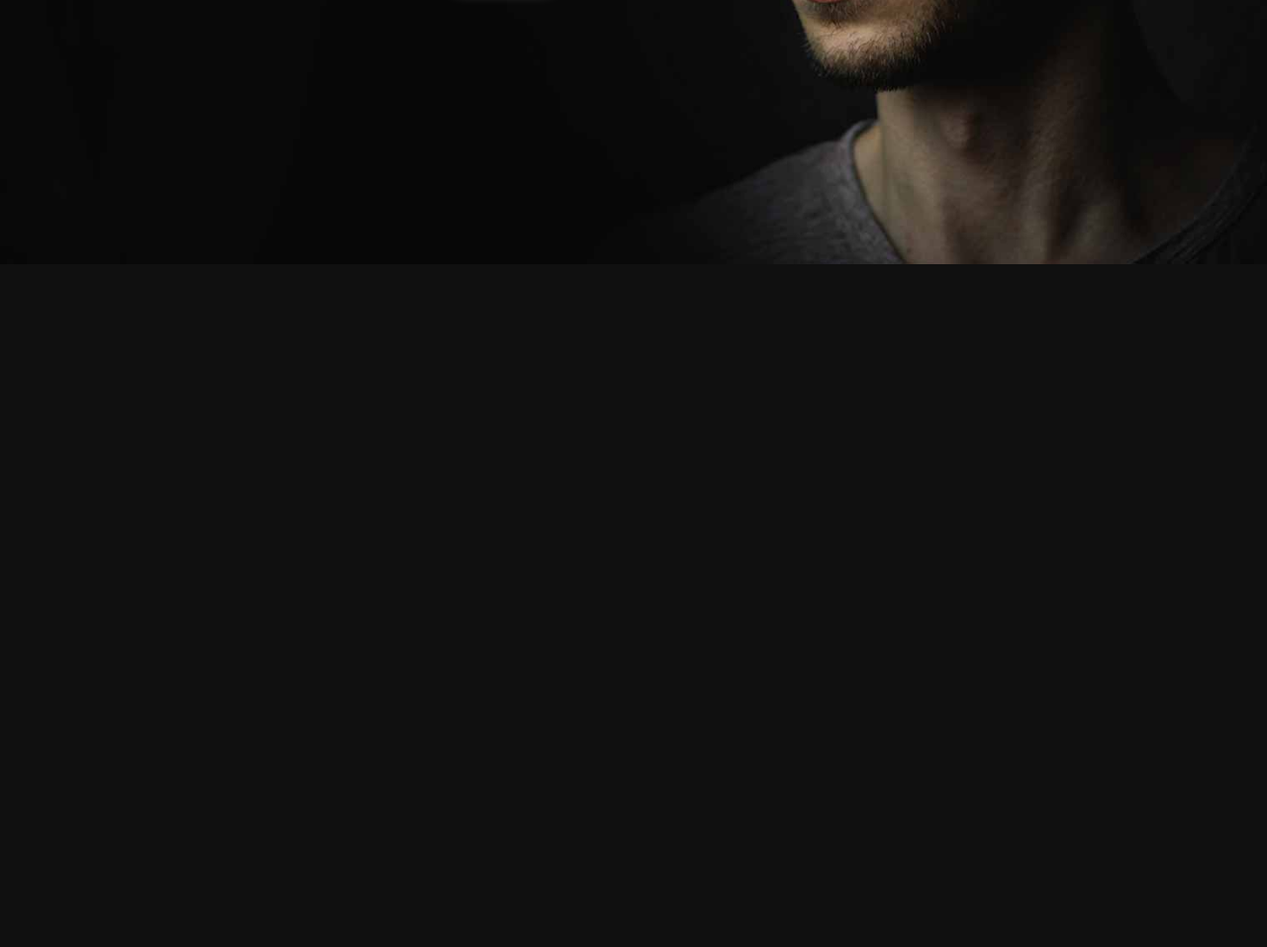
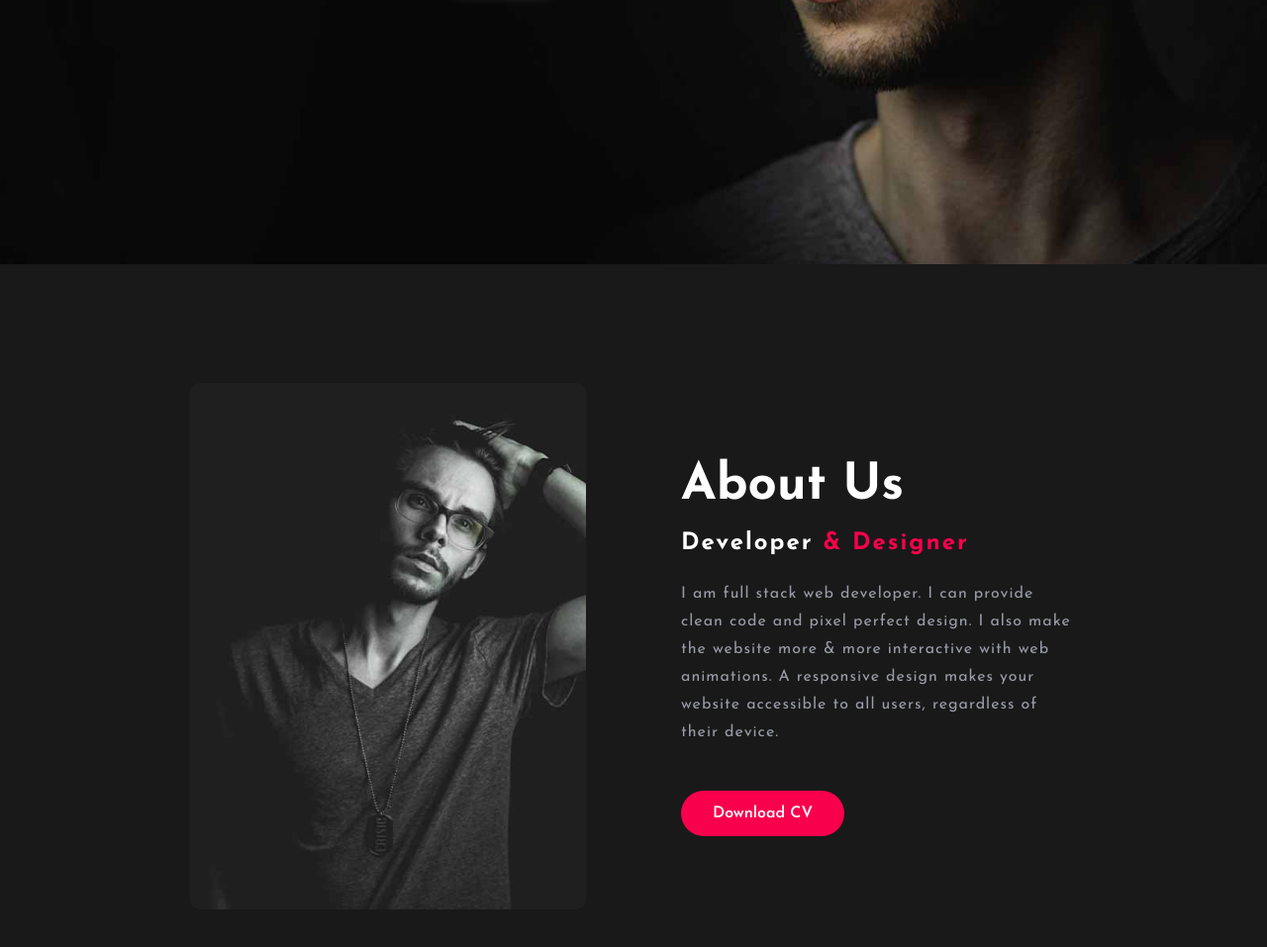
Before and after one commit to mehedihasan-ofc/mehedi-portfolio, a plain HTML site: page index.html in a window 1280 px wide. Shown: the part 533-1490 px from the top of the page at 99% size. Before the commit the page ends 800 px from the top, so only its background shows below. Drawn offline with nearby package versions, Linux system fonts and the light colour scheme.

Commit message:
about section done

```diff
--- a/index.html
+++ b/index.html
@@ -35,7 +35,6 @@
 
 
     <!-- STAR HOME SECTION -->
-
     <section class="home" id="home">
         <div class="home-text">
             <h4>Hello! my name is</h4>
@@ -50,8 +49,23 @@
             </div>
         </div>
     </section>
+    <!-- END HOME SECTION -->
 
-    <!-- END HOME SECTION -->
+    <!-- STAR ABOUT SECTION -->
+    <section class="about" id="about">
+        <div class="about-img">
+            <img src="./resources/img/about.jpg" alt="">
+        </div>
+
+        <div class="about-text">
+            <h2>About Us</h2>
+            <h5>Developer <span class="main-color">& Designer</span></h5>
+            <p>I am full stack web developer. I can provide clean code and pixel perfect design. I also make the website more & more interactive with web animations. A responsive design makes your website accessible to all users, regardless of their device.</p>
+
+            <a class="btn" href="#">Download CV</a>
+        </div>
+    </section>
+    <!-- END ABOUT SECTION -->
 
 
 
--- a/resources/css/style.css
+++ b/resources/css/style.css
@@ -20,13 +20,13 @@
 
 :root {
     --bg-color: #101010;
-    --second-bg-color: #191919;
+    --secound-bg-color: #191919;
     --text-color: #fff;
     --secound-color: #c6c9d8bf;
     --main-color: #f9004d;
     --big-font: 4.4rem;
-    --h2-font: 4.2rem;
-    --p-font: 1.1rem;
+    --h2-font: 3.2rem;
+    --p-font: 1rem;
 }
 
 body {
@@ -50,6 +50,24 @@ header {
     background: transparent;
     padding: 25px 15%;
     transition-duration: .3s;
+}
+
+header.sticky {
+    padding: 12px 15%;
+    background: var(--main-color);
+}
+
+.sticky .main-color {
+    color: var(--text-color);
+}
+
+.sticky .navbar a::after {
+    background: var(--text-color);
+}
+
+.sticky .h-btn {
+    color: var(--main-color);
+    background: var(--text-color);
 }
 
 .logo {
@@ -184,3 +202,58 @@ section {
     top: 6px;
     right: 6px;
 }
+
+/*===========================================================
+    ABOUT SECTION
+============================================================*/
+.about {
+    background: var(--secound-bg-color);
+    display: grid;
+    grid-template-columns: repeat(2, 2fr);
+    align-items: center;
+    grid-gap: 6rem;
+}
+
+.about-img img {
+    max-width: 100%;
+    width: 500px;
+    height: auto;
+    border-radius: 10px;
+}
+
+.about-text h2 {
+    font-size: var(--h2-font);
+    margin-bottom: 20px;
+}
+
+.about-text h5 {
+    font-size: 24px;
+    margin-bottom: 25px;
+    letter-spacing: 2px;
+}
+
+.about-text p {
+    color: var(--secound-color);
+    letter-spacing: 1px;
+    line-height: 28px;
+    max-width: 590px;
+    font-size: var(--p-font);
+    margin-bottom: 45px;
+}
+
+.btn {
+    display: inline-block;
+    color: var(--text-color);
+    background: var(--main-color);
+    border: 2px solid transparent;
+    font-weight: 600;
+    padding: 13px 30px;
+    border-radius: 30px;
+    transition: ease .35s;
+}
+
+.btn:hover {
+    transform: translateY(-8px);
+    border: 2px solid var(--main-color);
+    background: transparent;
+}
--- a/resources/js/script.js
+++ b/resources/js/script.js
@@ -0,0 +1,5 @@
+const header = document.querySelector("header");
+
+window.addEventListener ("scroll", function() {
+    header.classList.toggle ("sticky", window.scrollY > 0);
+});
```
